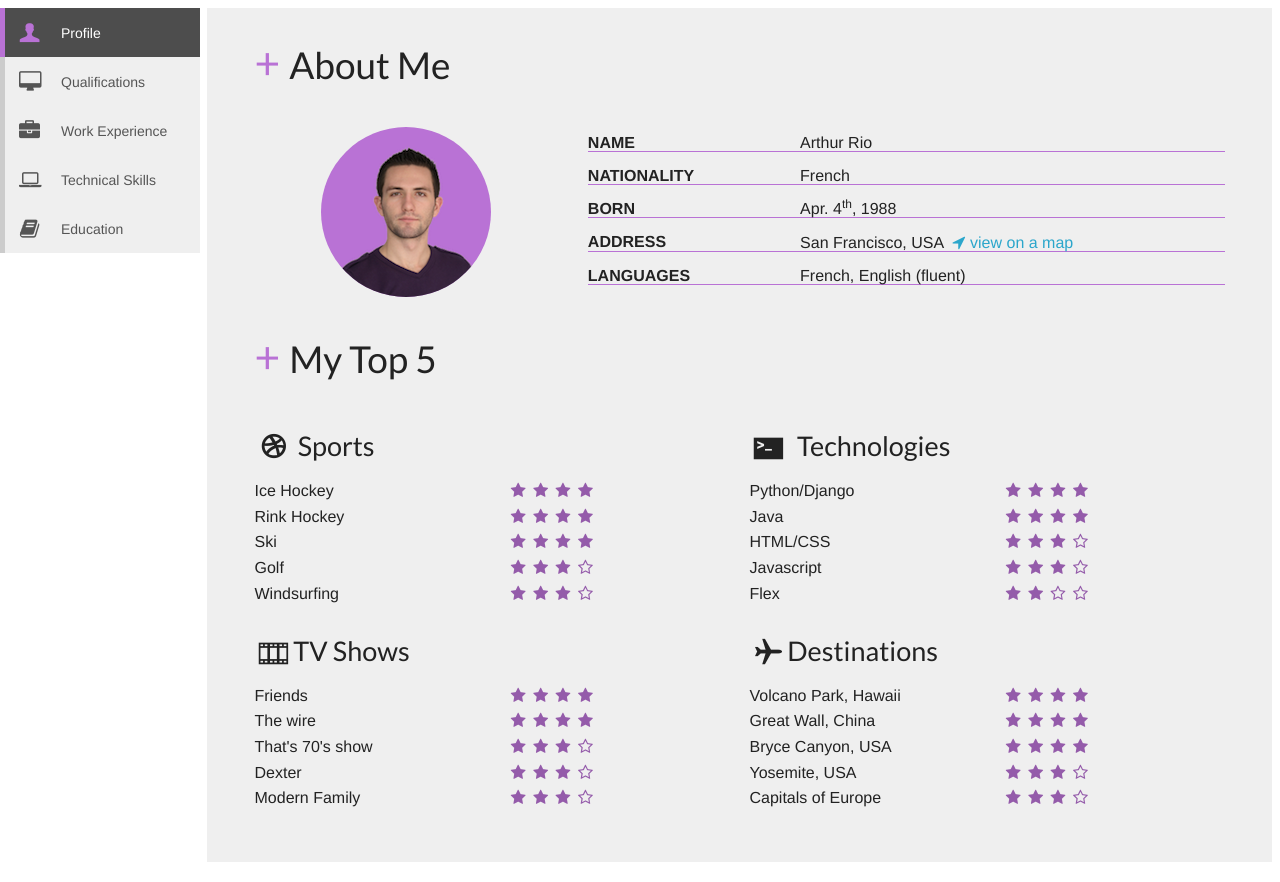
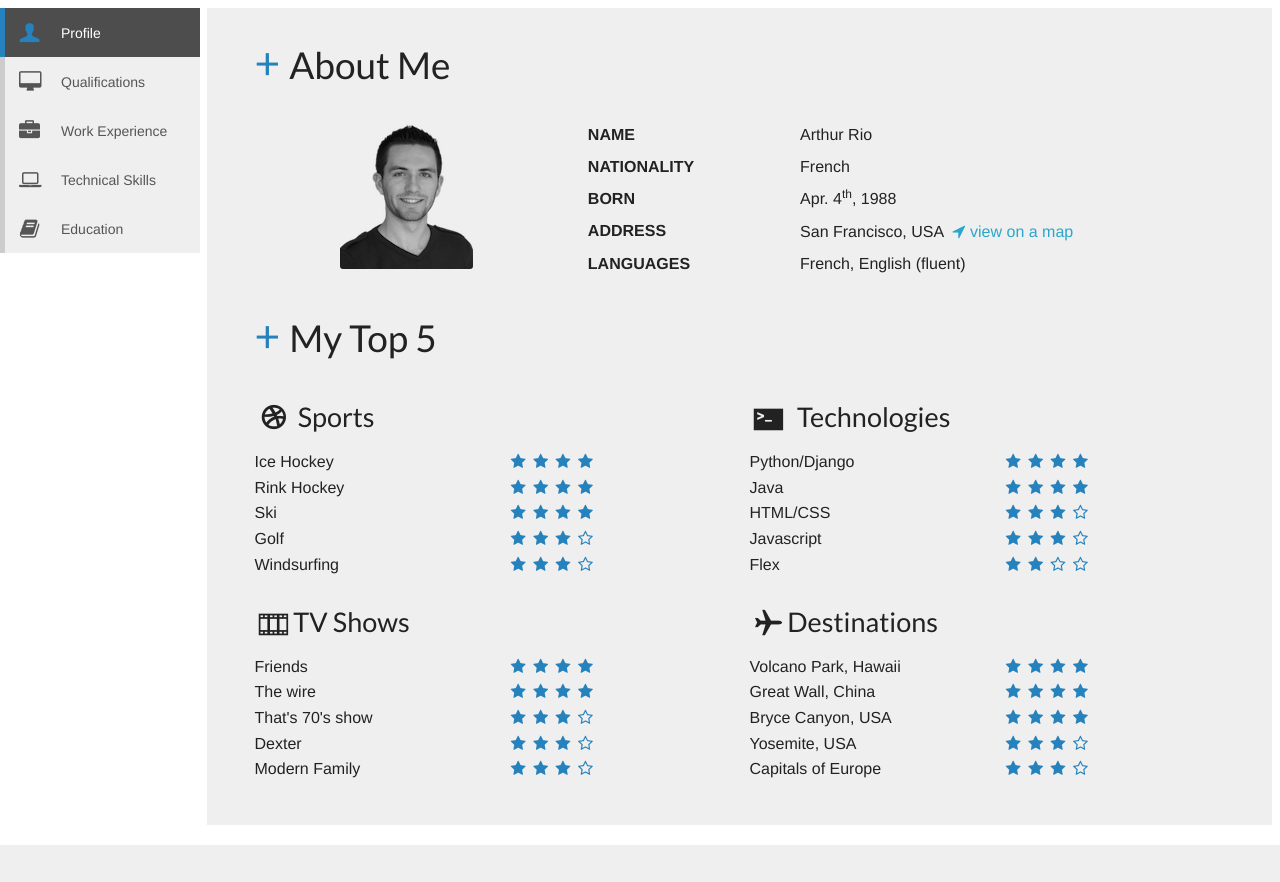
Before and after one commit to arthurio/site_heroku, a Django app: page / in a window 1280 px wide. Shown: the part 168-1050 px from the top of the page. After the commit the page ends 1013 px from the top, so only its background shows below. Run offline with Django 3.2, Linux system fonts and the light colour scheme; some web fonts are replaced.

Commit message:
update proile picture and set all colors to blue

```diff
--- a/perso/static/css/style.css
+++ b/perso/static/css/style.css
@@ -374,6 +334,7 @@ ul {
     content: "+";
     font-size: 1.2em;
     margin-right: 0.2em;
+    color: #2582BC;
 }
 
     /* SECTIONS */
@@ -425,78 +386,35 @@ ul {
         border-left: 0.4em solid #ccc;
     }
 
-    .section-container.vertical-tabs>section.active.profile>.title a,
-    .section-container.vertical-tabs>section.profile>.title a:hover,
-    .section-container.vertical-tabs>section.profile>.title a:focus {
-        border-left-color: #B972D5;
-    }
-
-    .section-container.vertical-tabs>section.active.profile>.title span:before {
-        color: #B972D5;
-    }
-
-    .section-container.vertical-tabs>section.active.qualifications>.title a,
-    .section-container.vertical-tabs>section.qualifications>.title a:hover,
-    .section-container.vertical-tabs>section.qualifications>.title a:focus {
-        border-left-color: #DCB80B;
-    }
-
-    .section-container.vertical-tabs>section.active.qualifications>.title span:before {
-        color: #DCB80B;
-    }
-
-    .section-container.vertical-tabs>section.active.experience>.title a,
-    .section-container.vertical-tabs>section.experience>.title a:hover,
-    .section-container.vertical-tabs>section.experience>.title a:focus {
+    .section-container.vertical-tabs>section.active>.title a,
+    .section-container.vertical-tabs>section>.title a:hover,
+    .section-container.vertical-tabs>section>.title a:focus {
        border-left-color: #2582BC;
     }
 
-    .section-container.vertical-tabs>section.active.experience>.title span:before {
+    .section-container.vertical-tabs>section.active>.title span:before {
         color: #2582BC;
     }
 
-    .section-container.vertical-tabs>section.active.skills>.title a,
-    .section-container.vertical-tabs>section.skills>.title a:hover,
-    .section-container.vertical-tabs>section.skills>.title a:focus {
-        border-left-color: #26A86A;
-    }
-
-    .section-container.vertical-tabs>section.active.skills>.title span:before {
-        color: #26A86A;
-    }
-
-    .section-container.vertical-tabs>section.active.education>.title a,
-    .section-container.vertical-tabs>section.education>.title a:hover,
-    .section-container.vertical-tabs>section.education>.title a:focus {
-        border-left-color: #E4540D;
-    }
-
-    .section-container.vertical-tabs>section.active.education>.title span:before {
-        color: #E4540D;
-    }
     /* SECTIONS */
 
     /* PROFILE */
 
-    .profile .content h2:before {
-        color: #B972D5;
-    }
-
     .profile .image-wrapper {
-        border-radius: 1000px;
-        background-color: #B972D5;
-        width: 170px;
-        height: 170px;
         overflow: hidden;
-        margin: auto;
+        text-align: center;
+        border-radius: 3px;
+        width: 133px;
+        height: 150px;
+        margin: 0 auto;
     }
 
     .profile .image-wrapper img {
-        margin: 20px;
+        margin-top: -15px;
     }
 
     .profile .content>.row>.columns {
-        margin-bottom: 1em;
+        margin-bottom: 0.5em;
     }
     .profile .id-card>.row>.columns {
         padding: 0;
@@ -507,7 +425,6 @@ ul {
     }
 
     .profile .id-card>.row {
-        border-bottom: 1px solid #B972D5;
         margin: 0 auto 1em;
     }
 
@@ -531,15 +448,12 @@ ul {
     }
 
     .profile .top5 ul .row .icon {
-        color: #945BAA;
+        color: #2582BC;
     }
 
     /* END PROFILE */
 
     /* EXPERIENCE */
-    .experience .content h2:before {
-        color: #2582BC;
-    }
 
     .experience h4 {
         color: #2582BC;
--- a/perso/templates/profile.html
+++ b/perso/templates/profile.html
@@ -6,7 +6,7 @@
 <div class="row">
     <div class="small-12 large-4 columns">
         <div class="image-wrapper">
-            <img src="{{ STATIC_URL }}images/picture/color/medium.png"/>
+            <img src="/static/images/picture/bw/tall.png"/>
         </div>
     </div>
     <div class="small-12 large-8 columns id-card">
```
Also changed, not shown: other parts of perso/static/css/style.css (+8 -54 lines).
